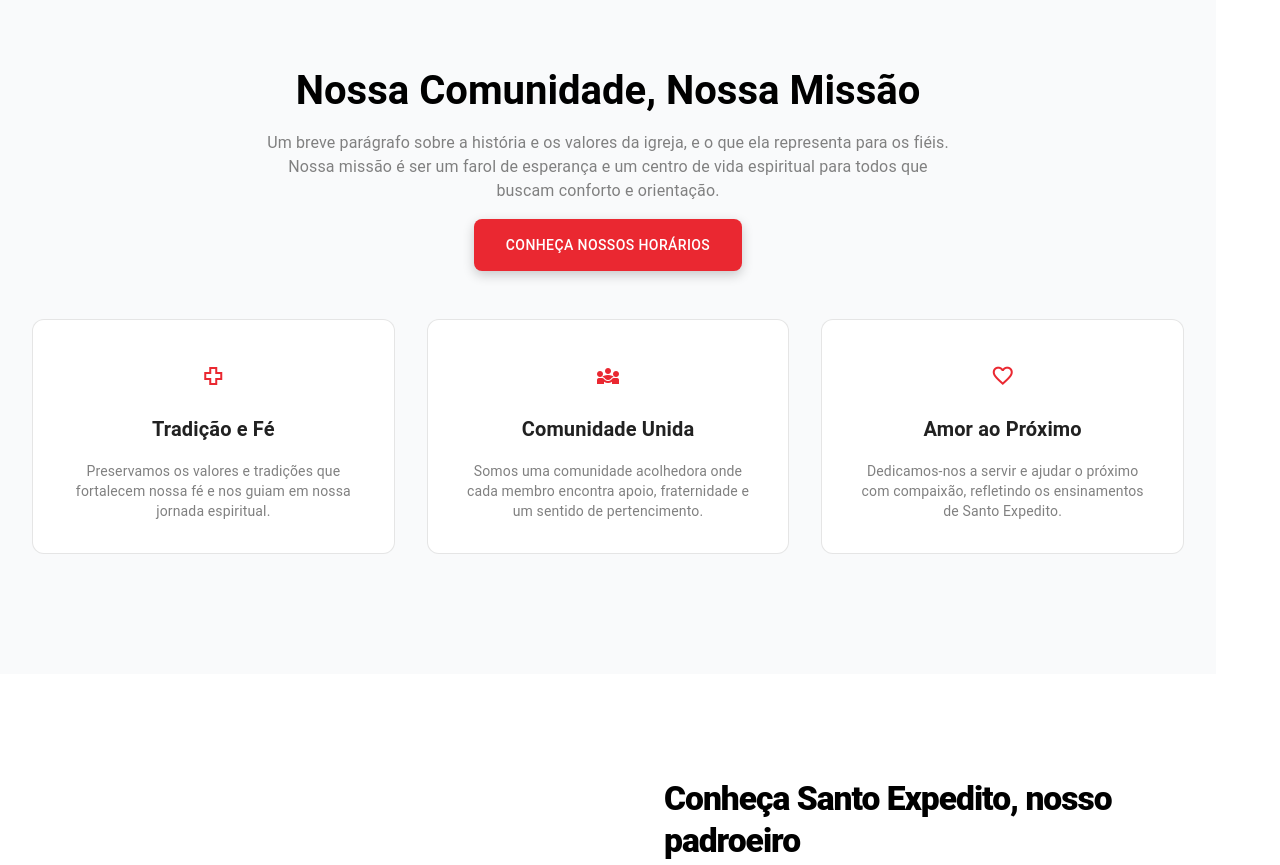
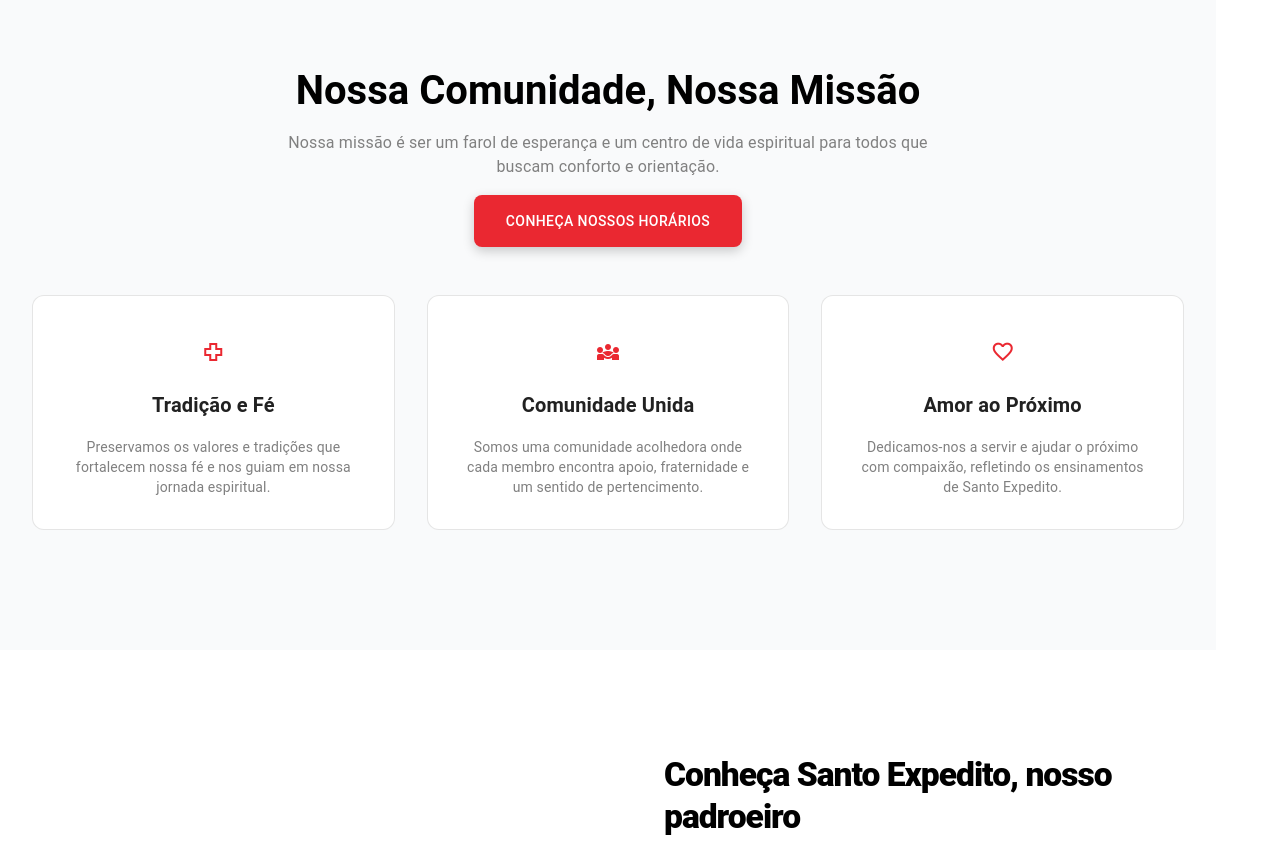
Before and after one commit to PatrikMaltacm/lp-Expedito, a React (Vite) app: page / in a window 1280 px wide. Shown: the part 1020-1885 px from the top of the page. Built offline with nearby package versions, Linux system fonts and the light colour scheme.

Commit message:
feat: atualizando desc

```diff
--- a/src/constants/contactInfo.ts
+++ b/src/constants/contactInfo.ts
@@ -43,7 +43,7 @@ export const HERO_INFO = {
 // INFORMAÇÕES SOBRE A COMUNIDADE
 export const COMMUNITY_INFO = {
   title: "Nossa Comunidade, Nossa Missão",
-  description: "Um breve parágrafo sobre a história e os valores da igreja, e o que ela representa para os fiéis. Nossa missão é ser um farol de esperança e um centro de vida espiritual para todos que buscam conforto e orientação.",
+  description: "Nossa missão é ser um farol de esperança e um centro de vida espiritual para todos que buscam conforto e orientação.",
   buttonText: "Conheça nossos horários",
   buttonColor: "#EA2831",
   buttonHoverColor: "#ce2c34ff",
```
